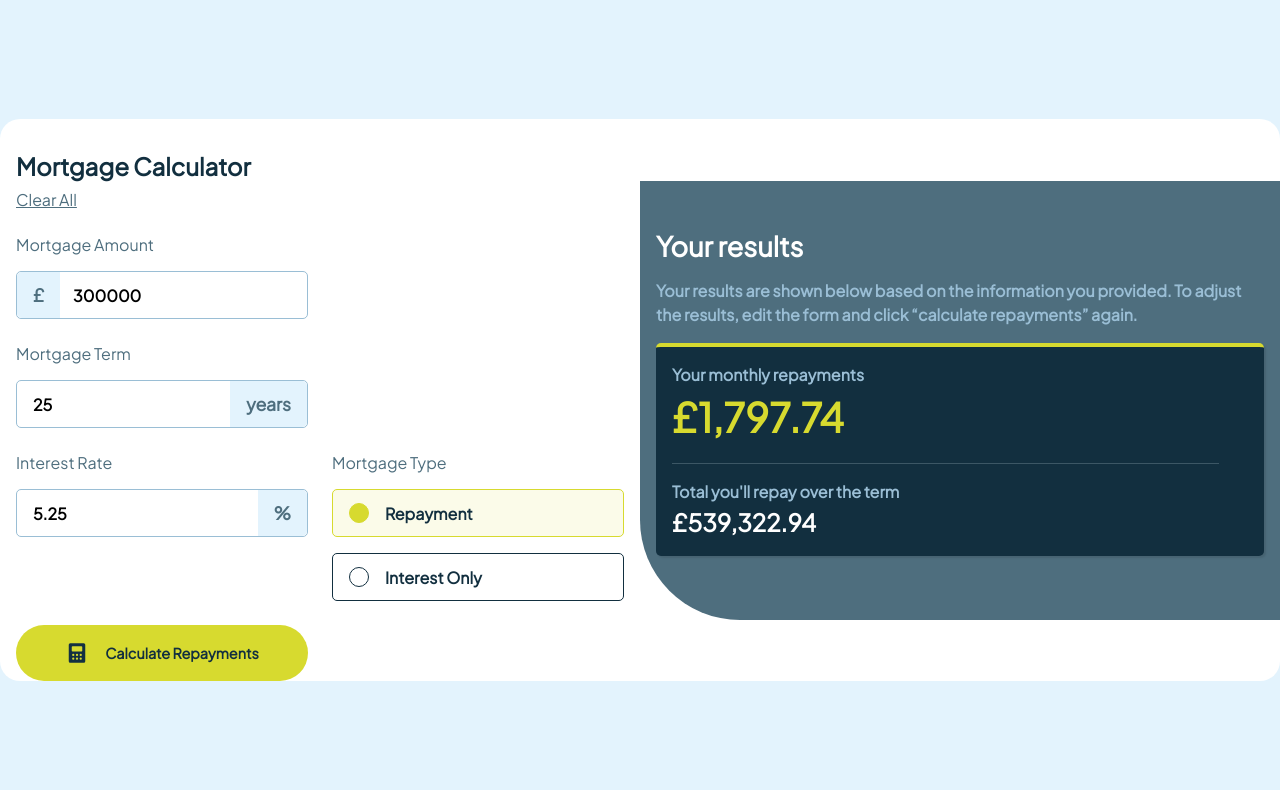
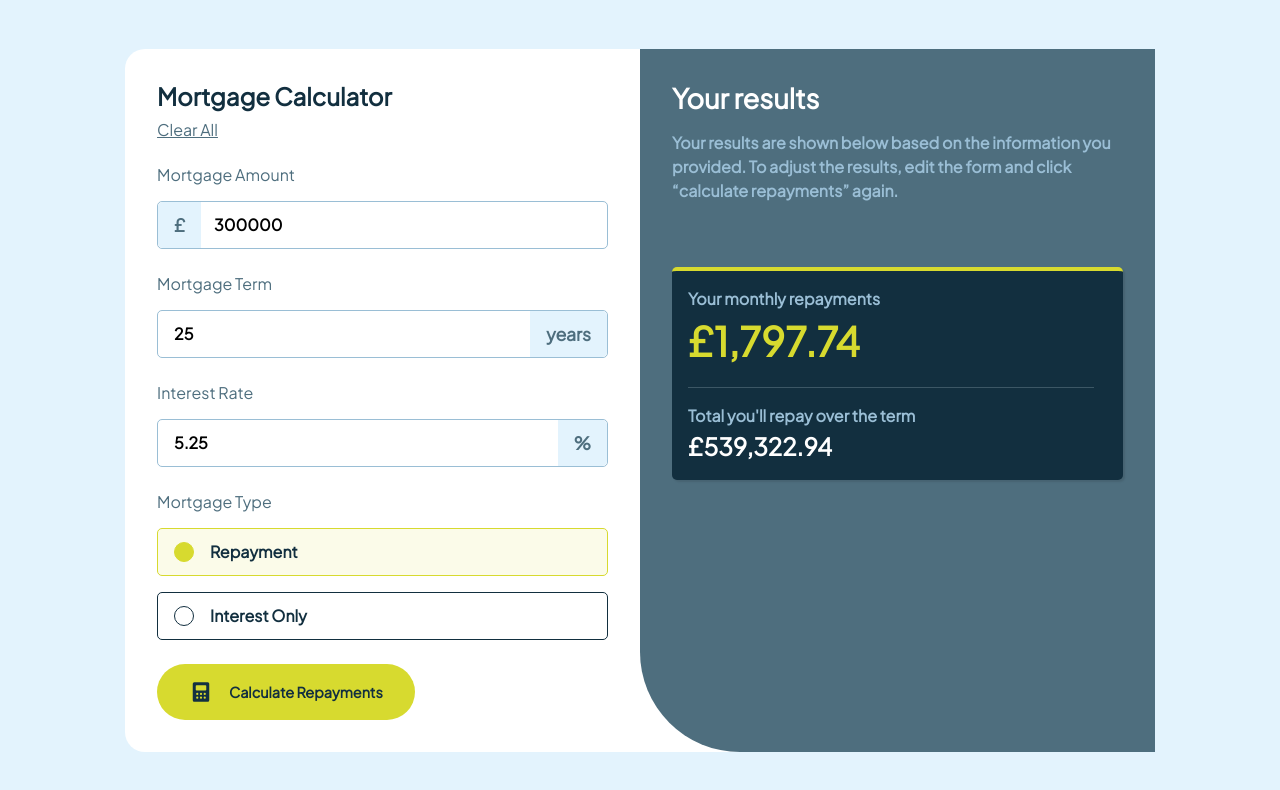
Before and after one commit to jkaps9/mortgage-repayment-calculator, a website built with webpack: page src/template.html in a window 1280 px wide. Built offline with nearby package versions, Linux system fonts and the light colour scheme.

Commit message:
style better

```diff
--- a/src/styles.css
+++ b/src/styles.css
@@ -308,11 +308,13 @@ section {
     background-color: var(--White);
     border-radius: 20px;
 
+    .calculator,
+    .results {
+      padding: 2rem;
+      width: 50%;
+    }
+
     .calculator {
-      width: 50%;
-      display: grid;
-      grid-template-columns: 1fr 1fr;
-
       label {
         grid-column: 1;
       }
@@ -325,10 +327,25 @@ section {
     }
 
     .results {
-      width: 50%;
+      align-self: stretch;
       margin-top: 0;
+      border-bottom-left-radius: 100px;
 
-      border-bottom-left-radius: 100px;
+      .completed-results {
+        padding: 0;
+      }
+
+      h2 {
+        margin-top: 0;
+      }
+
+      p {
+        max-width: 55ch;
+      }
+
+      .numeric-results {
+        margin-top: 4rem;
+      }
     }
   }
 }
```
